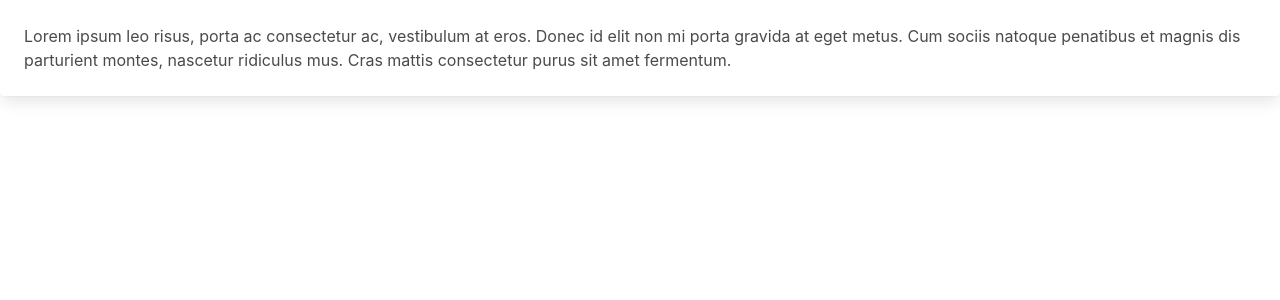
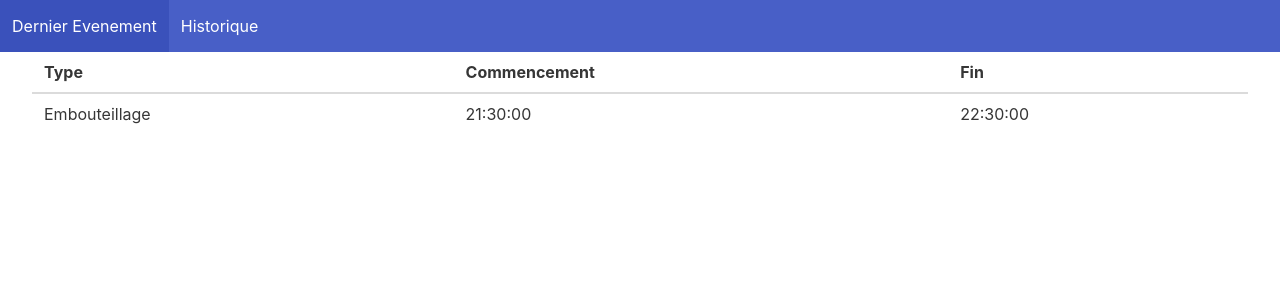
Before and after one commit to JeanMassip/tp_transversal, a Flask app: page /events/ in a window 1280 px wide. Shown: the top 300 px of the page. Run offline with Flask 2, Linux system fonts and the light colour scheme.

Commit message:
Creation des pages et MQTToverWS

```diff
--- a/PlateformeWEB/templates/events.html
+++ b/PlateformeWEB/templates/events.html
@@ -1,10 +1,19 @@
 {% extends "template.html" %}
 {% block content %}
-<div class="card">
-    <div class="card-content">
-      <div class="content">
-        Lorem ipsum leo risus, porta ac consectetur ac, vestibulum at eros. Donec id elit non mi porta gravida at eget metus. Cum sociis natoque penatibus et magnis dis parturient montes, nascetur ridiculus mus. Cras mattis consectetur purus sit amet fermentum.
-      </div>
-    </div>
+<div class="container is-fluid">
+  <table class="table is-fullwidth">
+    <thead>
+      <tr>
+        <th>Type</th>
+        <th>Commencement</th>
+        <th>Fin</th>
+      </tr>
+    </thead>
+    <tbody>
+      <td>Embouteillage</td>
+      <td>21:30:00</td>
+      <td>22:30:00</td>
+    </tbody>
+  </table>
 </div>
 {% endblock %}
--- a/PlateformeWEB/templates/template.html
+++ b/PlateformeWEB/templates/template.html
@@ -8,6 +8,18 @@
     <title>Document</title>
 </head>
 <body>
+    <nav class="navbar is-link" role="navigation" aria-label="main navigation">
+        <div id="navbarBasicExample" class="navbar-menu">
+            <div class="navbar-start">
+                <a class="navbar-item" href="/">
+                    Dernier Evenement
+                </a>
+                <a class="navbar-item" href="/events/">
+                    Historique
+                </a>
+            </div>
+        </div>
+    </nav>
     {% block content %}
     {% endblock %}
 </body>
```
Also changed, not shown: PlateformeWEB/events.py (+9 -0 lines), PlateformeWEB/static/mqtt.js (added, +23 -0 lines), PlateformeWEB/templates/event.html (+6 -2 lines), PlateformeWEB/templates/index.html (+12 -4 lines).
